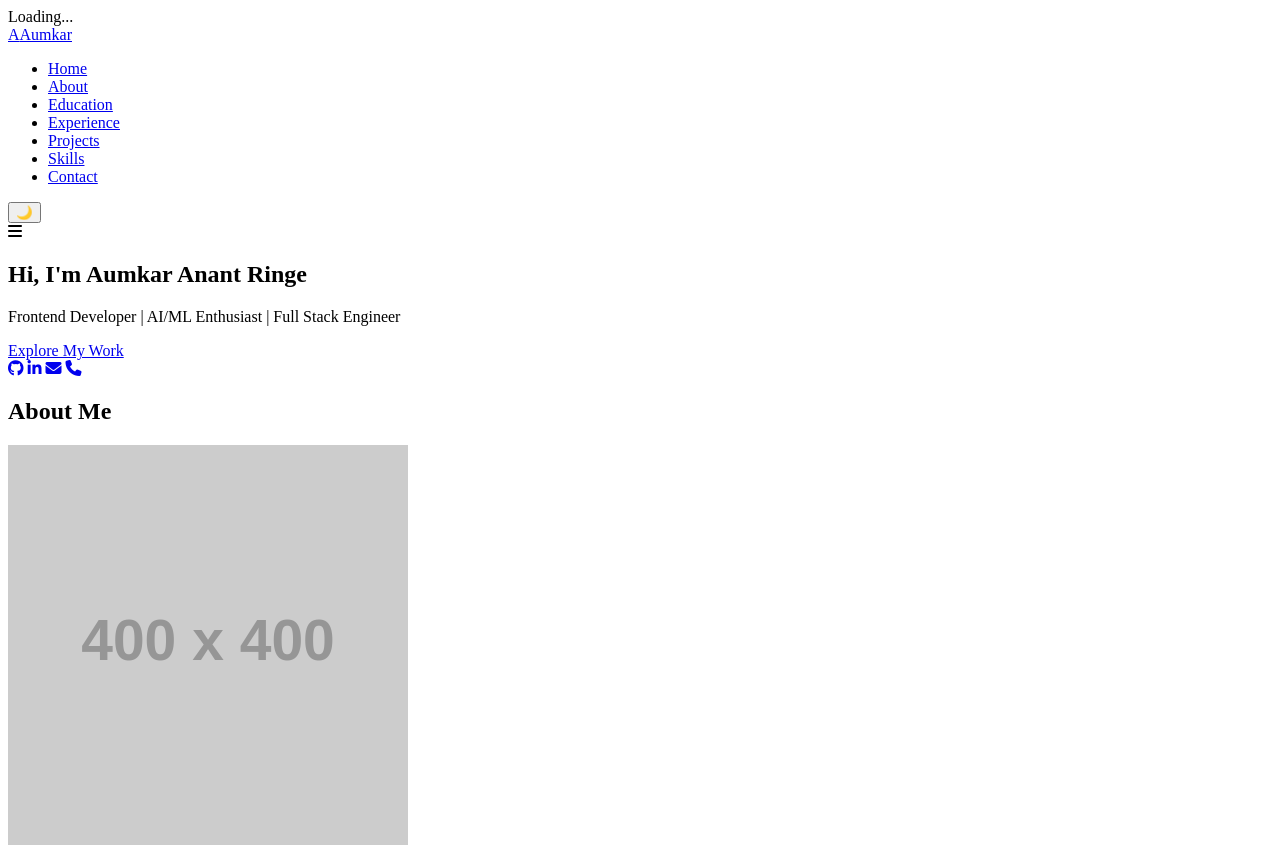
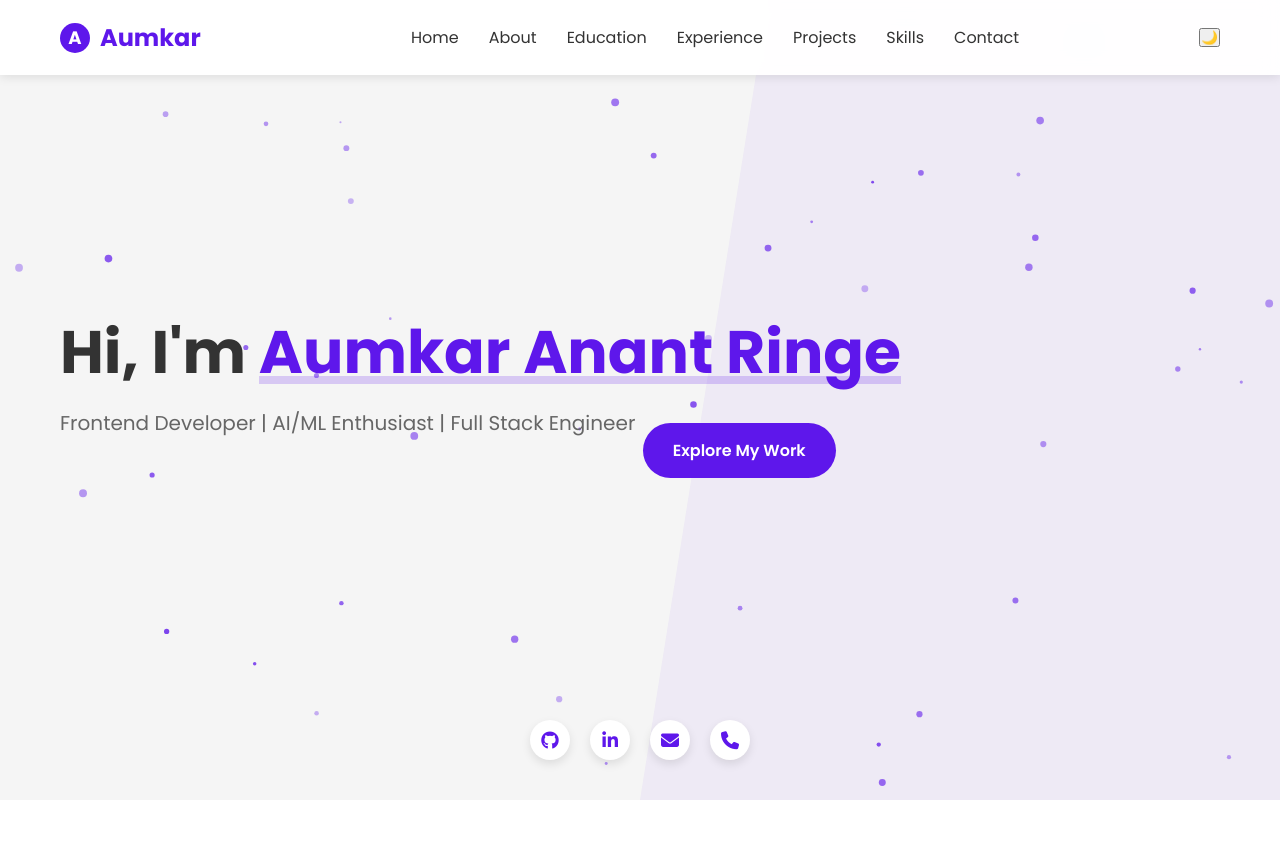
Before and after one commit to aumkarringe/portfoliowebsite, a plain HTML site: page index.html in a window 1280 px wide. Shown: the top 848 px of the page. Drawn offline with nearby package versions, Linux system fonts and the light colour scheme; the site is published under a folder, as on GitHub Pages, so addresses that start at the root find nothing; placeholder pictures from the web are drawn by us.

Commit message:
Update index.html

```diff
--- a/index.html
+++ b/index.html
@@ -5,7 +5,7 @@
   <meta name="viewport" content="width=device-width, initial-scale=1.0">
   <title>Aumkar Anant Ringe - Frontend Developer</title>
   <link href="https://fonts.googleapis.com/css2?family=Poppins:wght@300;400;600;700&display=swap" rel="stylesheet">
-  <link rel="stylesheet" href="/portfoliowebsite/style.css">
+  <link rel="stylesheet" href="style.css">
   <link rel="stylesheet" href="https://cdnjs.cloudflare.com/ajax/libs/font-awesome/6.4.0/css/all.min.css">
   <style>
 
@@ -378,7 +378,7 @@
 
         <!-- JavaScript -->
         <script src="https://cdnjs.cloudflare.com/ajax/libs/jquery/3.6.0/jquery.min.js"></script>
-        <script src="/portfoliowebsite/script.js"></script>
+        <script src="script.js"></script>
         <script>
 
         </script>
```
